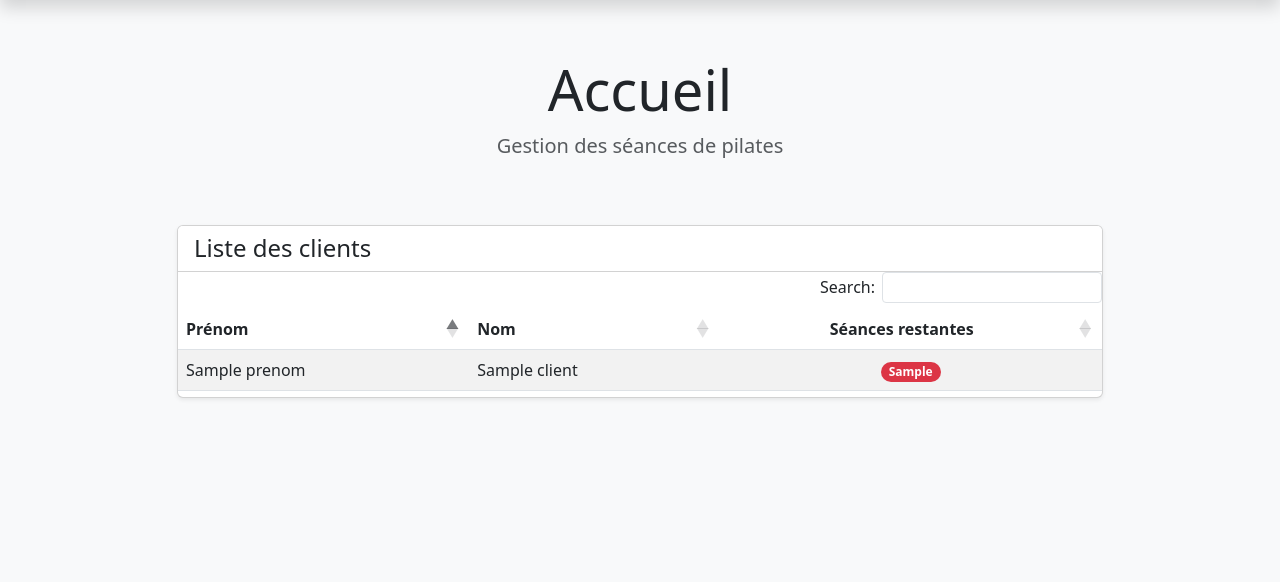
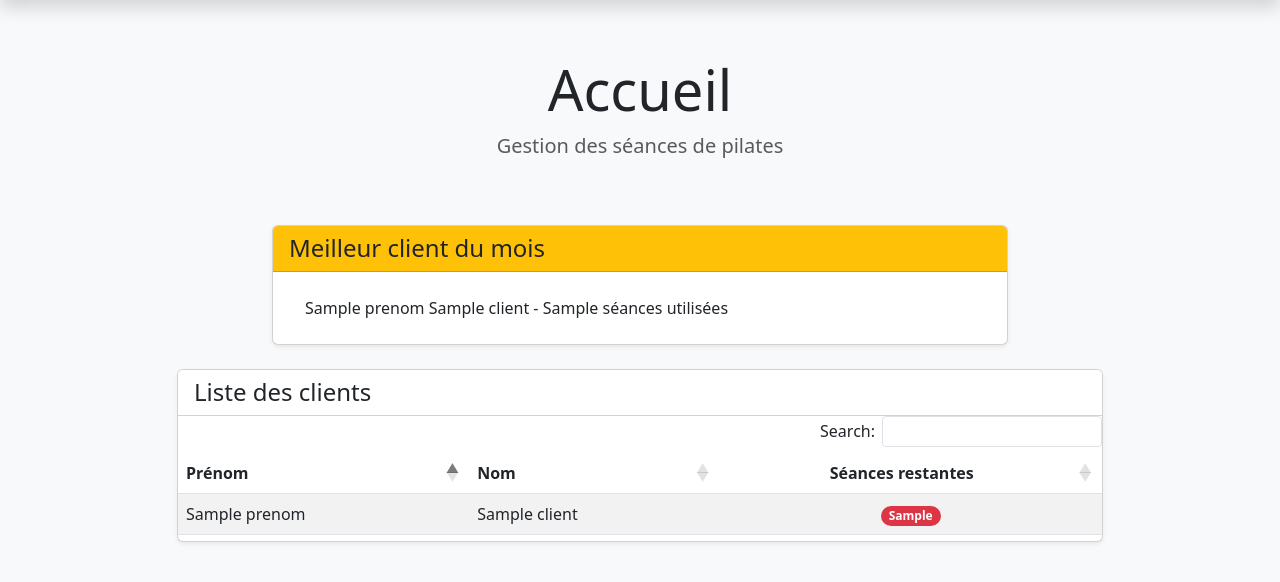
Before and after one commit to LancelotD-215/Projet_pilate_maman, a Flask app: template templates/index.html in a window 1280 px wide. Shown: the part 56-638 px from the top of the page. Run offline with Flask 3, Linux system fonts and the light colour scheme; the template is opened without the code that fills it: most values are stand-ins (such as "Sample title", 1, 10 or a date in 2020); some libraries are stand-ins or nearby versions.

Commit message:
feat: ajout de meilleur client

```diff
--- a/app.py
+++ b/app.py
@@ -9,6 +9,7 @@ date : 2026/01/20
 # imports des modules
 import sqlite3
 from flask import Flask, render_template, request, redirect, url_for
+from datetime import datetime
 
 # création de l'application Flask
 app = Flask(__name__) # création du site web
@@ -29,6 +30,34 @@ def get_db_connection():
     connection.row_factory = sqlite3.Row
     return connection
 
+def get_best_clients(since_date):
+    """
+    Fonction pour récupérer le meilleur client depuis une date donnée. (celui qui a utilisé le plus de séances)
+    Args:
+        since_date (str): date au format 'YYYY-MM-DD' pour filtrer les actions.
+    Returns:
+        list: liste des clients avec le nombre de séances utilisées.
+    """
+    connection = get_db_connection()
+
+    actual_date = datetime.now().strftime('%Y-%m-%d') # date actuelle au format 'YYYY-MM-DD'
+    query = """
+        SELECT c.prenom, c.nom, COUNT(h.id) AS seances_utilisees
+        FROM historique_seances h
+        JOIN clients c ON h.client_id = c.id
+        WHERE h.action = 'CHECK-IN'
+        AND DATE(h.date_heure) BETWEEN ? AND ?
+        GROUP BY c.id
+        ORDER BY seances_utilisees DESC
+        LIMIT 1;
+    """
+
+    result = connection.execute(query, (since_date, actual_date)).fetchall()
+    connection.close()
+    return result
+
+
+
 
 # création des routes pour le site web (pages)
 @app.route('/')
@@ -46,11 +75,16 @@ def index():
     # requête SQL pour récupérer tous les clients de la table 'clients'
     clients = connection.execute('SELECT * FROM clients').fetchall()
 
+    # ajout du meilleur client du mois
+    acutal_date = datetime.now().strftime('%Y-%m-%d')
+    first_day_of_month = acutal_date[:8] + '01' # premier jour du mois courant
+    best_clients = get_best_clients(first_day_of_month) # du mois courant
+
     # fermeture de la connexion à la base de données
     connection.close()
 
     # envoi des données à la page HTML index.html
-    return render_template('index.html', clients=clients)
+    return render_template('index.html', clients=clients, best_clients=best_clients)
 
 
 @app.route('/presence', methods=['GET', 'POST']) # pour accepter les requêtes GET et POST
@@ -85,7 +119,7 @@ def presence():
             connection.execute('UPDATE clients SET seances_restantes = seances_restantes - 1 WHERE id = ?', (client_id,))
 
             # ajout dans historique seances
-            connection.execute('INSERT INTO historique_seances (client_id, action, nombre) VALUES (?, ?, ?)', (client_id, "utilisation", -1))
+            connection.execute('INSERT INTO historique_seances (client_id, action, nombre) VALUES (?, ?, ?)', (client_id, "CHECK-IN", -1))
 
             # commit des changements
             connection.commit()
@@ -104,6 +138,8 @@ def presence():
         clients = connection.execute('SELECT * FROM clients').fetchall()
         connection.close()
         return render_template('presence.html', clients=clients)
+
+
 
 
 @app.route('/ajout_client', methods=['GET', 'POST'])
@@ -139,7 +175,7 @@ def ajout_client():
             nouveau_client_id = curseur.lastrowid
 
             # ajout dans historique seances
-            connection.execute('INSERT INTO historique_seances (client_id, action, nombre) VALUES (?, ?, ?)',(nouveau_client_id, 'CREATION_COMPTE', seances_initiales))
+            connection.execute('INSERT INTO historique_seances (client_id, action, nombre) VALUES (?, ?, ?)',(nouveau_client_id, 'NEW_ACCOUNT', seances_initiales))
 
             # commit des changements
             connection.commit()
@@ -152,6 +188,8 @@ def ajout_client():
         connection.close()
         # affichage du formulaire d'ajout de client
         return render_template('ajout_client.html')
+
+
 
 
 @app.route('/ajout_seances', methods=['GET', 'POST'])
@@ -182,7 +220,7 @@ def ajout_seances():
             connection.execute('UPDATE clients SET seances_restantes = seances_restantes + ? WHERE id = ?', (seances_ajoutees, client_id))
 
             # ajout dans historique seances
-            connection.execute('INSERT INTO historique_seances (client_id, action, nombre) VALUES (?, ?, ?)', (client_id, "ajout", seances_ajoutees))
+            connection.execute('INSERT INTO historique_seances (client_id, action, nombre) VALUES (?, ?, ?)', (client_id, "ADD_SEANCES", seances_ajoutees))
 
             # commit des changements
             connection.commit()
--- a/templates/index.html
+++ b/templates/index.html
@@ -5,6 +5,27 @@
     <h1 class="display-4">Accueil</h1> <!-- Titre principal, display-4 pour une grande taille de texte -->
     <p class="lead text-muted">Gestion des séances de pilates</p> <!-- Texte secondaire, lead pour un texte plus grand, text-muted pour une couleur grise -->
 </div>
+{% if best_clients %} <!-- Si la variable best_clients existe et n'est pas vide -->
+<div class="row justify-content-center mb-4"> <!-- Ligne Bootstrap pour aligner les colonnes au centre, marge basse de 4 -->
+    <div class="col-md-8"> <!-- Colonne de taille moyenne (8/12), md pour medium sur les écrans moyens -->
+        <div class="card shadow-sm"> <!-- Carte Bootstrap (zone encadrée), et ombre légère (sm pour small) -->
+            <div class="card-header bg-warning text-dark"> <!-- En-tête de la carte avec fond jaune et texte noir -->
+                <h4 class="mb-0">Meilleur client du mois</h4>
+            </div>
+            <div class="card-body">
+                <ul class="list-group list-group-flush"> <!-- Liste Bootstrap sans bordures entre les éléments -->
+                    {% for client in best_clients %} <!-- Boucle sur la liste des meilleurs clients passée depuis le backend -->
+                    <li class="list-group-item">
+                        {{ client['prenom'] }} {{ client['nom'] }} - {{ client['seances_utilisees'] }} séances utilisées
+                    </li>
+                    {% endfor %}
+                </ul>
+            </div>
+        </div>
+    </div>
+</div>
+
+{% endif %} <!-- Fin de la condition sur best_clients -->
 
 <div class="row justify-content-center"> <!-- Ligne Bootstrap pour aligner les colonnes au centre -->
     <div class="col-md-10"> <!-- Colonne de taille moyenne (8/12), md pour medium sur les écrans moyens -->
```
Also changed, not shown: app_lib.py (added), database_clients.db.
